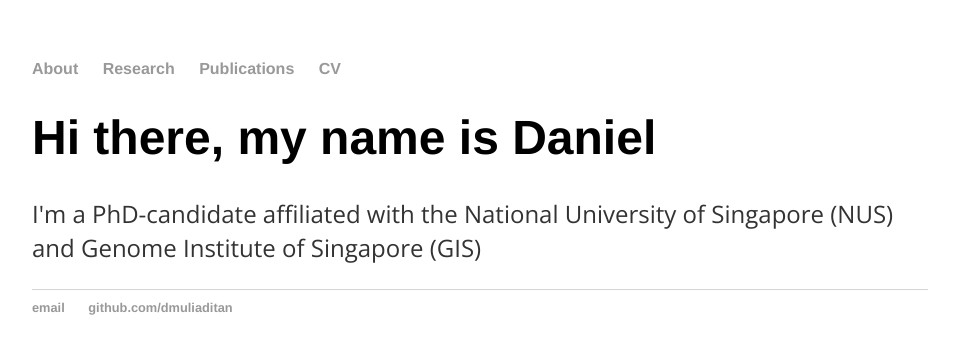
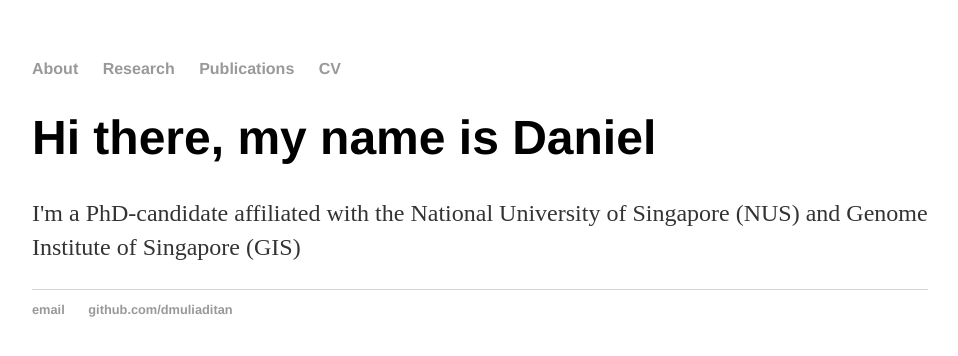
Before and after one commit to dmuliaditan/dmuliaditan.github.io, a Jekyll site: the page built from index.html, in a window 1280 px wide. Shown: the top 356 px of the page, without its empty margins (160-1118 px from the left). Built offline with Jekyll 4.4.1, drawn with Linux system fonts in a browser that asks for light colours.

Commit message:
Update default.html

```diff
--- a/_layouts/default.html
+++ b/_layouts/default.html
@@ -2,21 +2,6 @@
 	<html>
 		<head>
 			<title>{{ page.title }}</title>
-			<meta charset="utf-8" name="viewport" content="width=device-width, initial-scale=1">
-			<link href="css/frame.css" media="screen" rel="stylesheet" type="text/css" />
-			<link href="css/controls.css" media="screen" rel="stylesheet" type="text/css" />
-			<link href='https://fonts.googleapis.com/css?family=Open+Sans:400,700' rel='stylesheet' type='text/css'>
-  			<link href='https://fonts.googleapis.com/css?family=Open+Sans+Condensed:300,700' rel='stylesheet' type='text/css'>
-  			<link href="https://fonts.googleapis.com/css?family=Source+Sans+Pro:400,700" rel="stylesheet">
-  			<script src="https://ajax.googleapis.com/ajax/libs/jquery/3.3.1/jquery.min.js"></script>
-  			<script src="js/menu.js"></script>
-  			<style>
-    				.menu-index {
-     				color: rgb(255, 255, 255) !important;
-     				opacity: 1 !important;
-    				font-weight: 700 !important;
-    				}
-  			</style>
 			<!-- link to main stylesheet -->
 			<link rel="stylesheet" type="text/css" href="/css/main.css">
 
```
